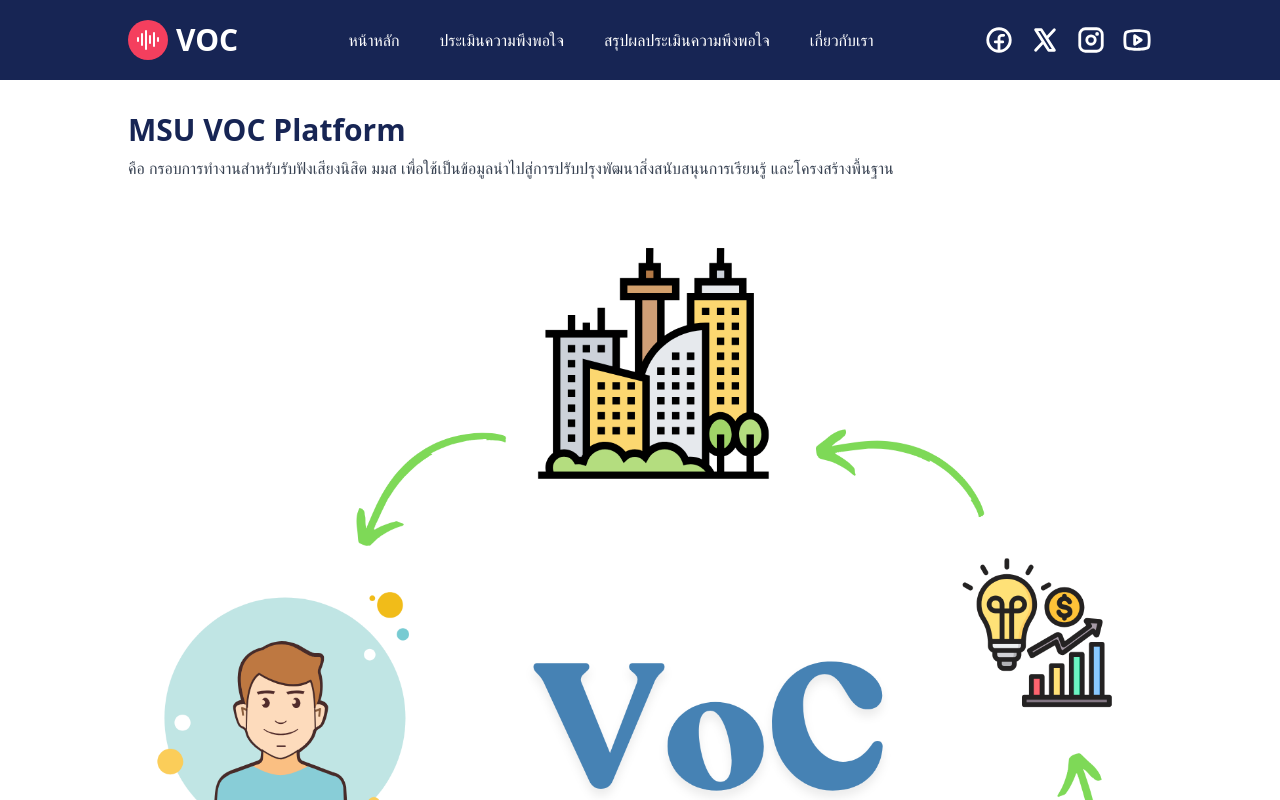
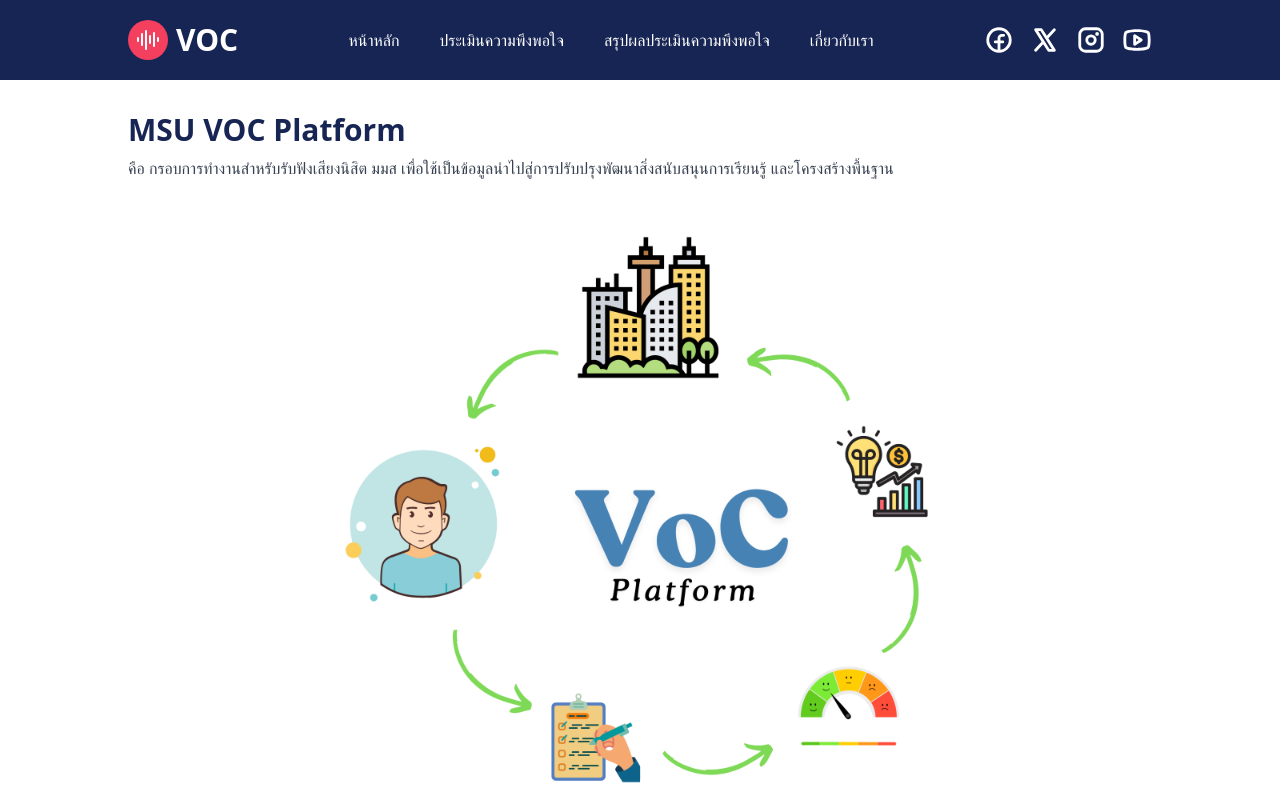
Before and after one commit to tanasats/msuvoc, a Next.js app: page /about in a window 1280 px wide. Shown: the top 800 px of the page. Built offline with nearby package versions, Linux system fonts and the light colour scheme.

Commit message:
add looker report v 1.0

```diff
--- a/app/about/page.tsx
+++ b/app/about/page.tsx
@@ -13,7 +13,7 @@
                 subheading='คือ กรอบการทำงานสำหรับรับฟังเสียงนิสิต มมส เพื่อใช้เป็นข้อมูลนำไปสู่การปรับปรุงพัฒนาสิ่งสนับสนุนการเรียนรู้ และโครงสร้างพื้นฐาน '
             />
             <div className='w-[80%] mx-auto'>
-                <div className='max-w-[640] mx-auto p-5'>
+                <div className='max-w-[640px] mx-auto p-5'>
                     <Image src={`/pictures/VoC.png`} width={1500} height={1500} alt="VoC Platform" />
                 </div>
             </div>
```
